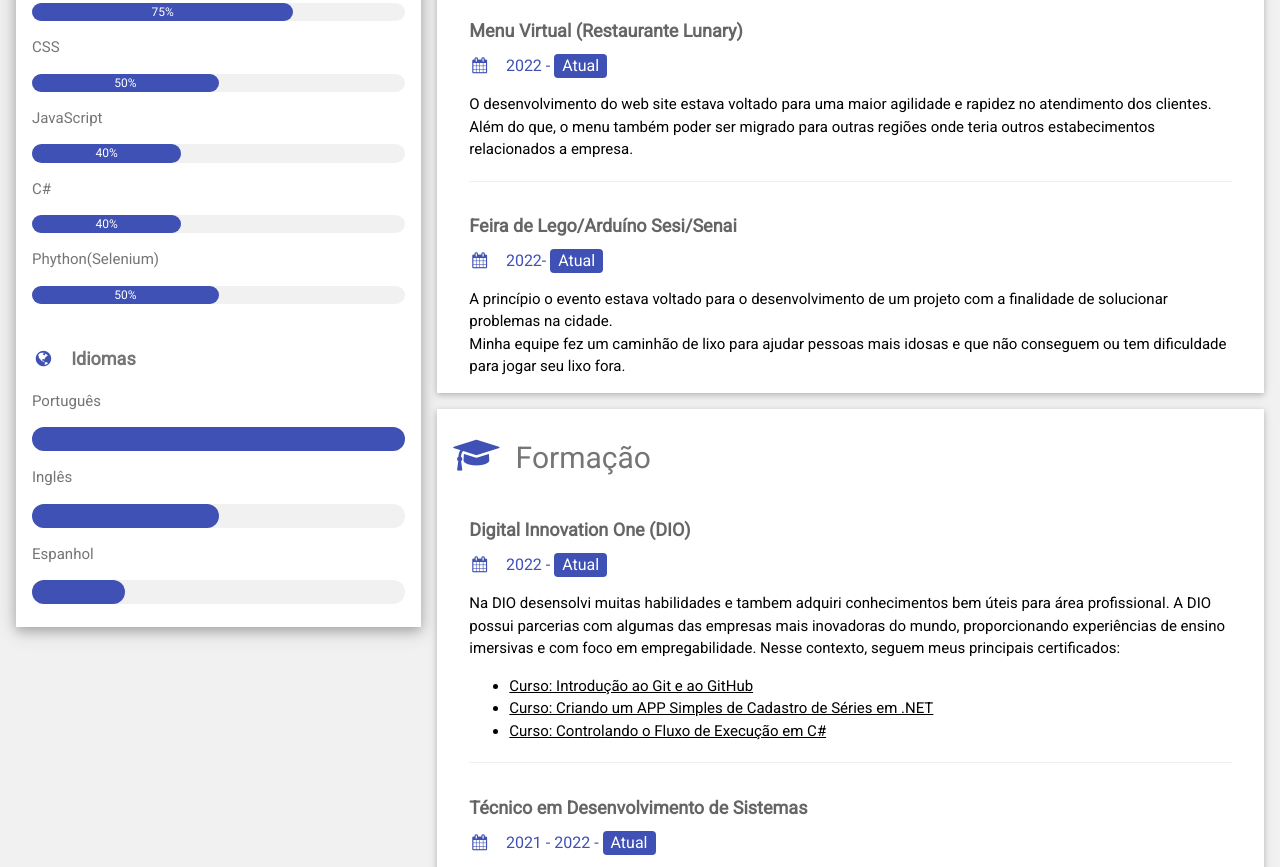
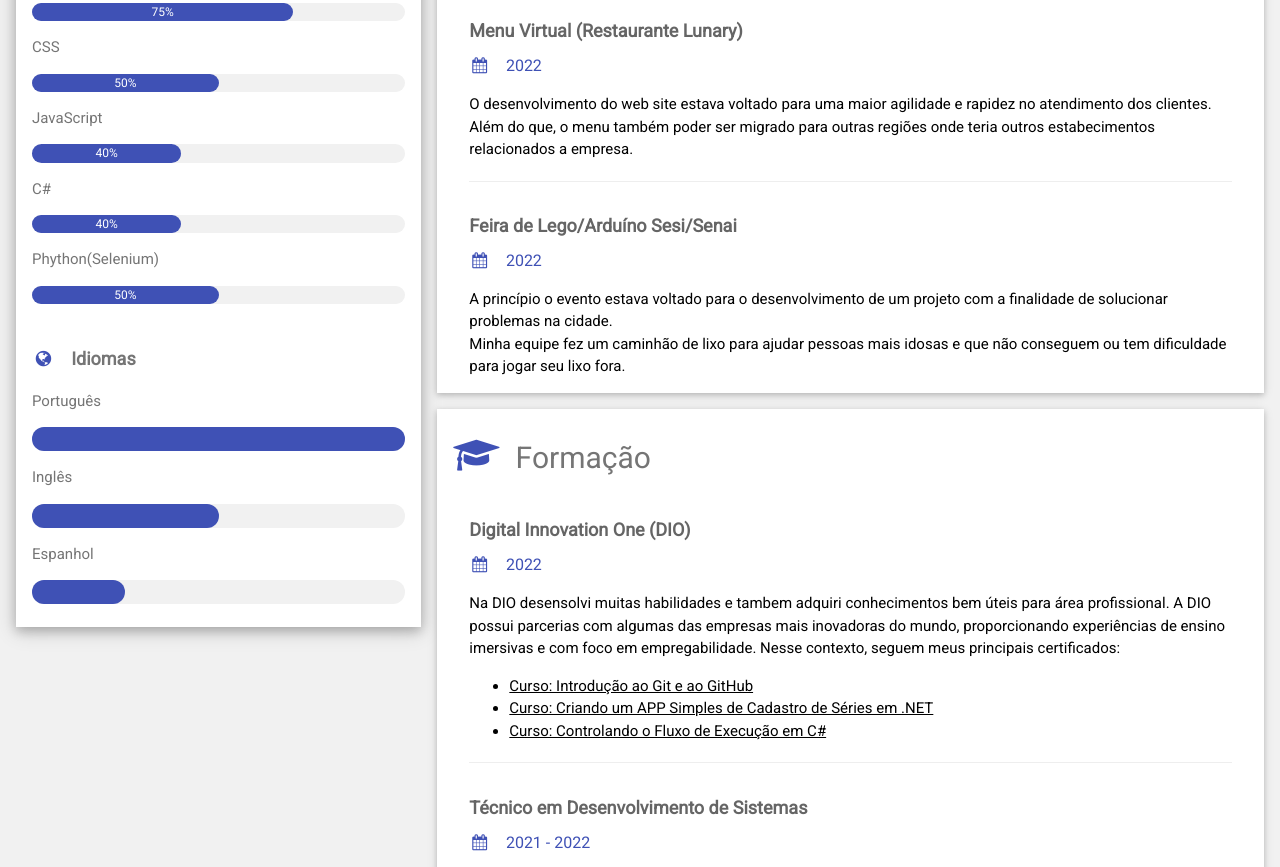
Before and after one commit to LuizGuilherme0/Curriculo-online, a plain HTML site: page index.html in a window 1280 px wide. Shown: the part 352-1219 px from the top of the page. Drawn offline with nearby package versions, Linux system fonts and the light colour scheme.

Commit message:
atualização

```diff
--- a/index.html
+++ b/index.html
@@ -109,7 +109,7 @@
             </h2>
             <div class="w3-container">
               <h5 class="w3-opacity"><b>Menu Virtual (Restaurante Lunary)</b></h5>
-              <h6 class="w3-text-indigo"><i class="fa fa-calendar fa-fw w3-margin-right"></i>2022 - <span class="w3-tag w3-indigo w3-round">Atual</span></h6>
+              <h6 class="w3-text-indigo"><i class="fa fa-calendar fa-fw w3-margin-right"></i>2022</h6>
               <p>O desenvolvimento do web site estava voltado para uma
                 maior agilidade e rapidez no atendimento dos clientes.
                 <br/>
@@ -121,7 +121,7 @@
             </div>
             <div class="w3-container">
               <h5 class="w3-opacity"><b>Feira de Lego/Arduíno Sesi/Senai</b></h5>
-              <h6 class="w3-text-indigo"><i class="fa fa-calendar fa-fw w3-margin-right"></i>2022- <span class="w3-tag w3-indigo w3-round">Atual</span></h6>
+              <h6 class="w3-text-indigo"><i class="fa fa-calendar fa-fw w3-margin-right"></i>2022</h6>
               <p>A princípio o evento estava voltado para o
                 desenvolvimento de um projeto com a finalidade de
                 solucionar problemas na cidade.
@@ -139,7 +139,7 @@
             </h2>
             <div class="w3-container">
               <h5 class="w3-opacity"><b>Digital Innovation One (DIO)</b></h5>
-              <h6 class="w3-text-indigo"><i class="fa fa-calendar fa-fw w3-margin-right"></i>2022 - <span class="w3-tag w3-indigo w3-round">Atual</span></h6>
+              <h6 class="w3-text-indigo"><i class="fa fa-calendar fa-fw w3-margin-right"></i>2022</h6>
               <p>
                 Na DIO desensolvi muitas habilidades e tambem adquiri conhecimentos bem úteis para área profissional.
                 A DIO possui parcerias com algumas das empresas mais inovadoras do mundo, proporcionando experiências
@@ -154,7 +154,7 @@
             </div>
             <div class="w3-container">
               <h5 class="w3-opacity"><b>Técnico em Desenvolvimento de Sistemas</b></h5>
-              <h6 class="w3-text-indigo"><i class="fa fa-calendar fa-fw w3-margin-right"></i>2021 - 2022 - <span class="w3-tag w3-indigo w3-round">Atual</span></h6>
+              <h6 class="w3-text-indigo"><i class="fa fa-calendar fa-fw w3-margin-right"></i>2021 - 2022</h6>
               <p>
                 Foi no Senai, Estância/SE onde fiz meu curso técnico em desenvolvimento de sistemas. Durante o curso, tive a oportunidade de estudar algortimo, OO, SQL, HTML/JS, ASP.NET, Visual Studio, Modelagem, teste, dentre outros conhecimentos.
               </p>
```
